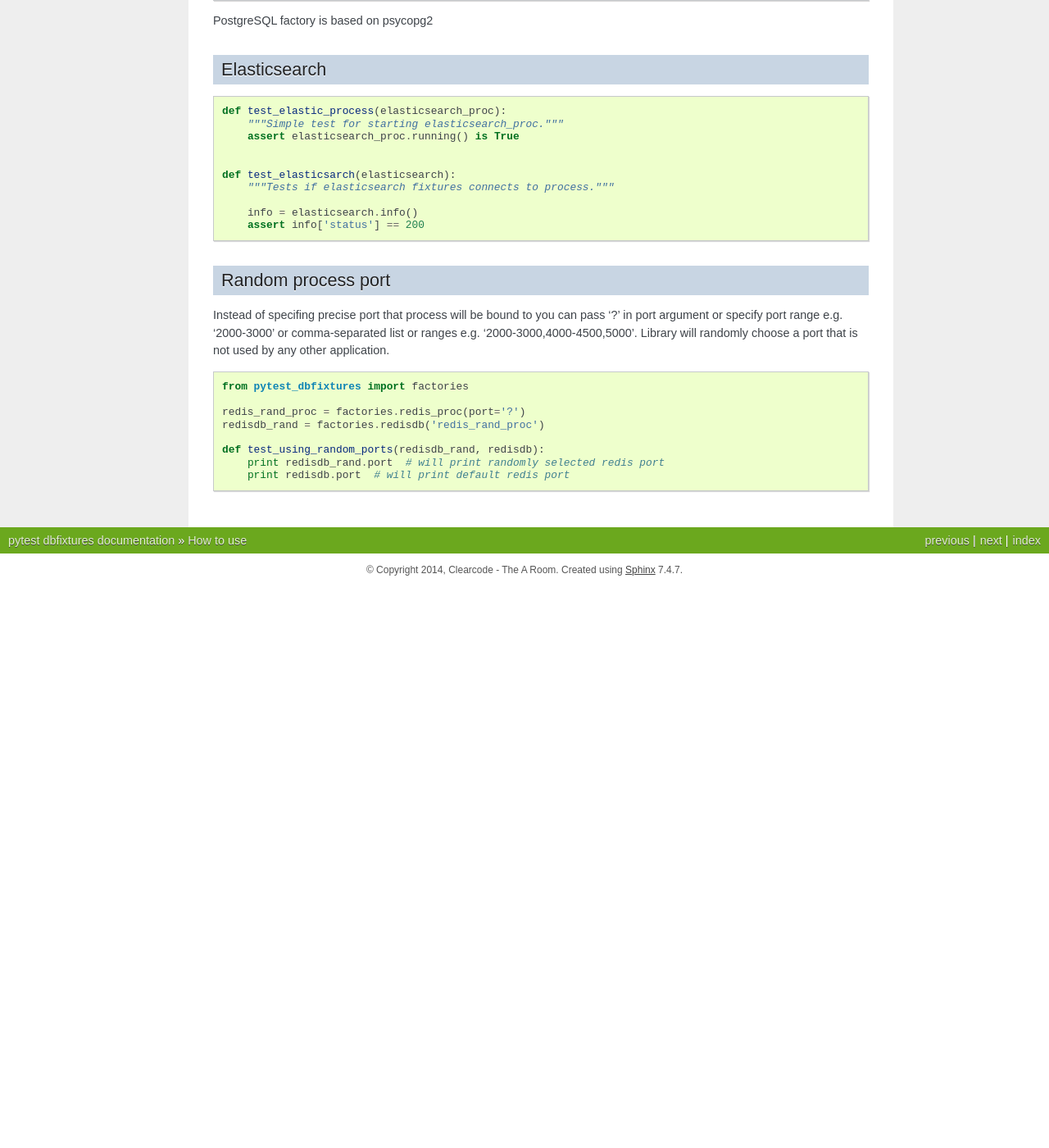
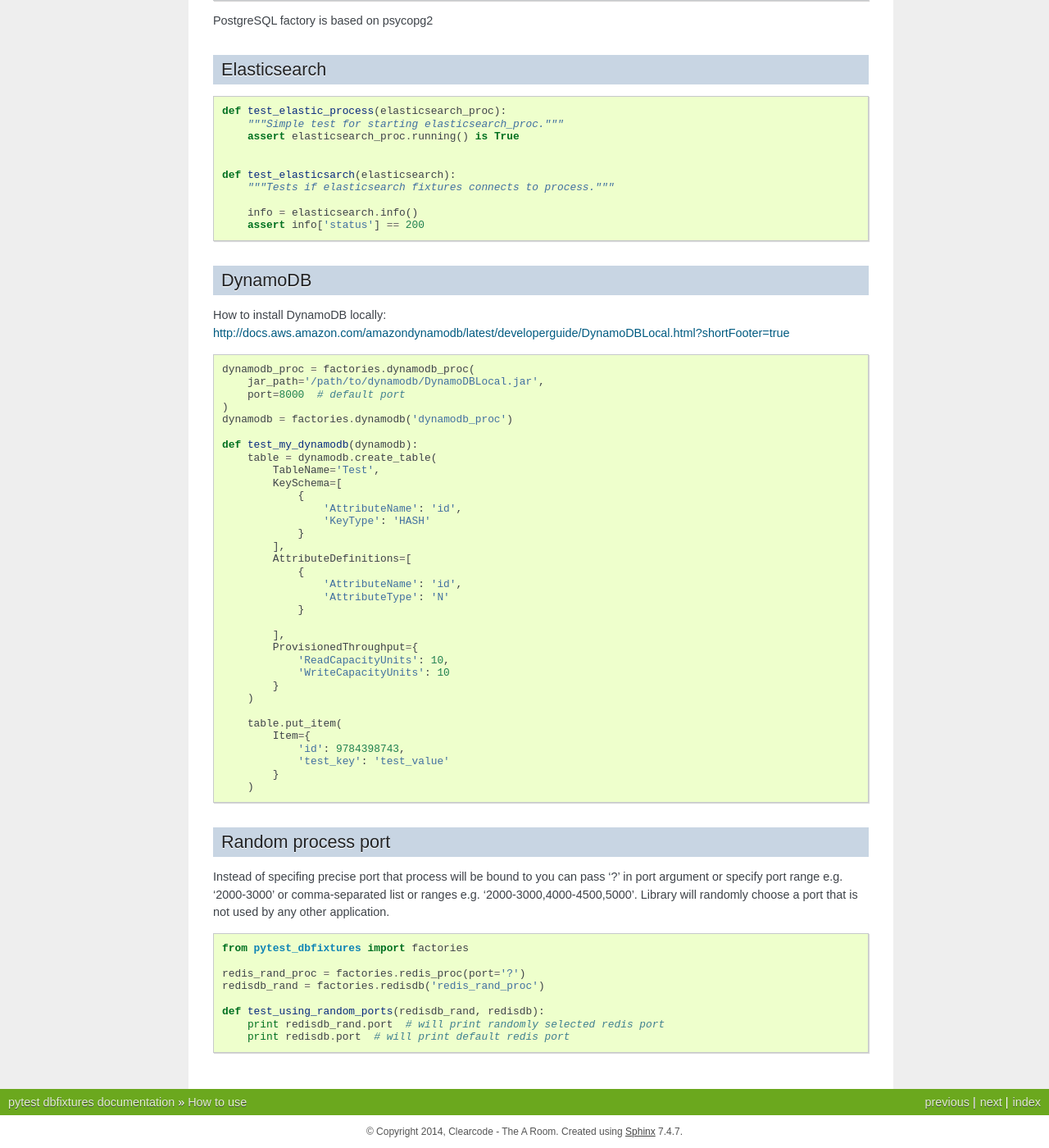
Before and after one commit to ClearcodeHQ/pytest-dbfixtures, a Sphinx documentation site: the page built from docs/howtouse.rst, in a window 1280 px wide and 1400 px high, scrolled down 2021 px. Shown: the whole window at 82% size. Built offline with Sphinx 7.4.7, drawn with Linux system fonts in a browser that asks for light colours; the version number could not be read and is left out; before the commit the page ends 2736 px from its top, so only the background shows below that.

Commit message:
Add documentation for DynamoDB

```diff
--- a/docs/howtouse.rst
+++ b/docs/howtouse.rst
@@ -147,6 +147,49 @@ Elasticsearch
         assert info['status'] == 200
 
 
+DynamoDB
+--------
+
+How to install DynamoDB locally: http://docs.aws.amazon.com/amazondynamodb/latest/developerguide/DynamoDBLocal.html?shortFooter=true
+
+.. code-block:: python
+
+    dynamodb_proc = factories.dynamodb_proc(
+        jar_path='/path/to/dynamodb/DynamoDBLocal.jar',
+        port=8000  # default port
+    )
+    dynamodb = factories.dynamodb('dynamodb_proc')
+
+    def test_my_dynamodb(dynamodb):
+        table = dynamodb.create_table(
+            TableName='Test',
+            KeySchema=[
+                {
+                    'AttributeName': 'id',
+                    'KeyType': 'HASH'
+                }
+            ],
+            AttributeDefinitions=[
+                {
+                    'AttributeName': 'id',
+                    'AttributeType': 'N'
+                }
+
+            ],
+            ProvisionedThroughput={
+                'ReadCapacityUnits': 10,
+                'WriteCapacityUnits': 10
+            }
+        )
+
+        table.put_item(
+            Item={
+                'id': 9784398743,
+                'test_key': 'test_value'
+            }
+        )
+
+
 Random process port
 -------------------
 
--- a/requirements-test.txt
+++ b/requirements-test.txt
@@ -15,3 +15,4 @@ pyflakes==1.2.3
 pep257==0.7.0
 pep8==1.7.0
 mccabe==0.5.0
+boto3==1.3.1
--- a/setup.py
+++ b/setup.py
@@ -77,6 +77,7 @@ setup(
         'redis': ['redis'],
         'rabbitmq': ['rabbitpy'],
         'deploy': ['bumpversion'],
+        'dynamodb': ['boto3'],
     },
     entry_points={
         'pytest11': [
```
Also changed, not shown: docs/api/factories.rst (+11 -0 lines), .travis.yml, 2 other files.
